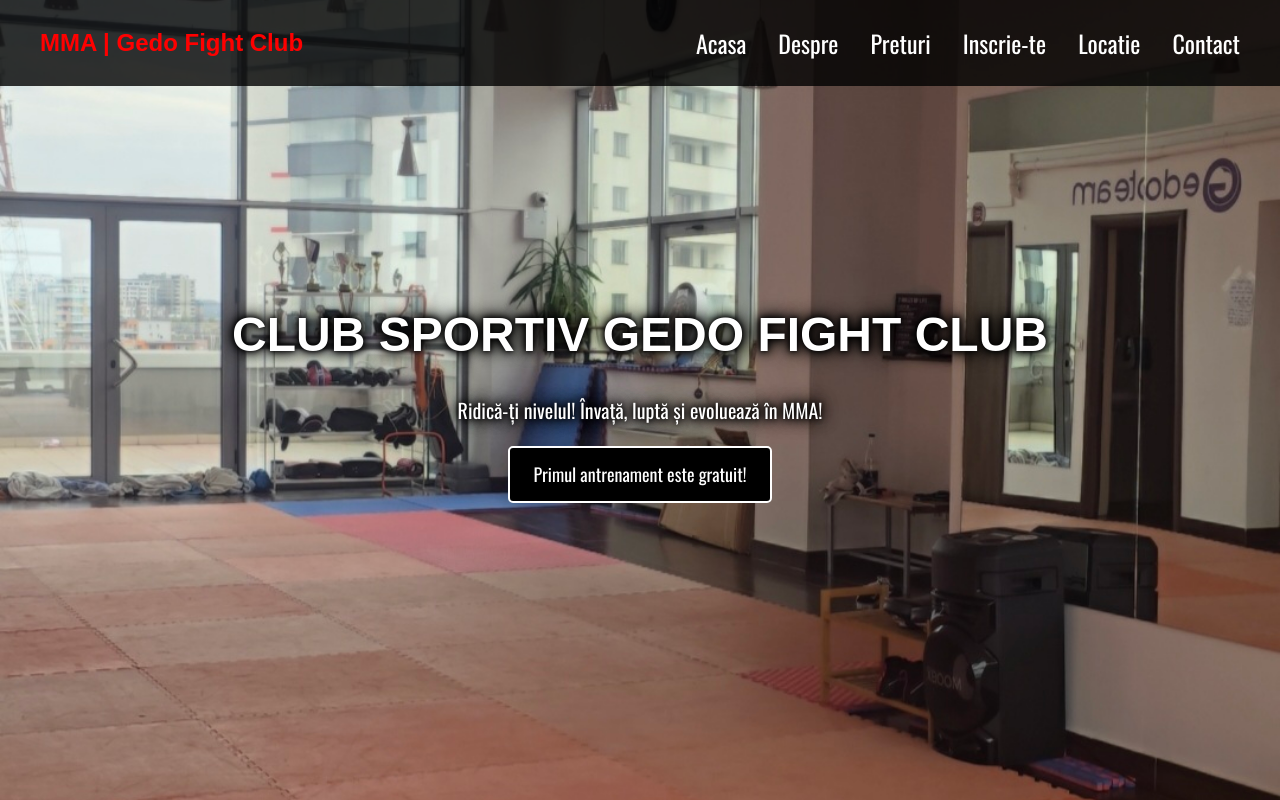
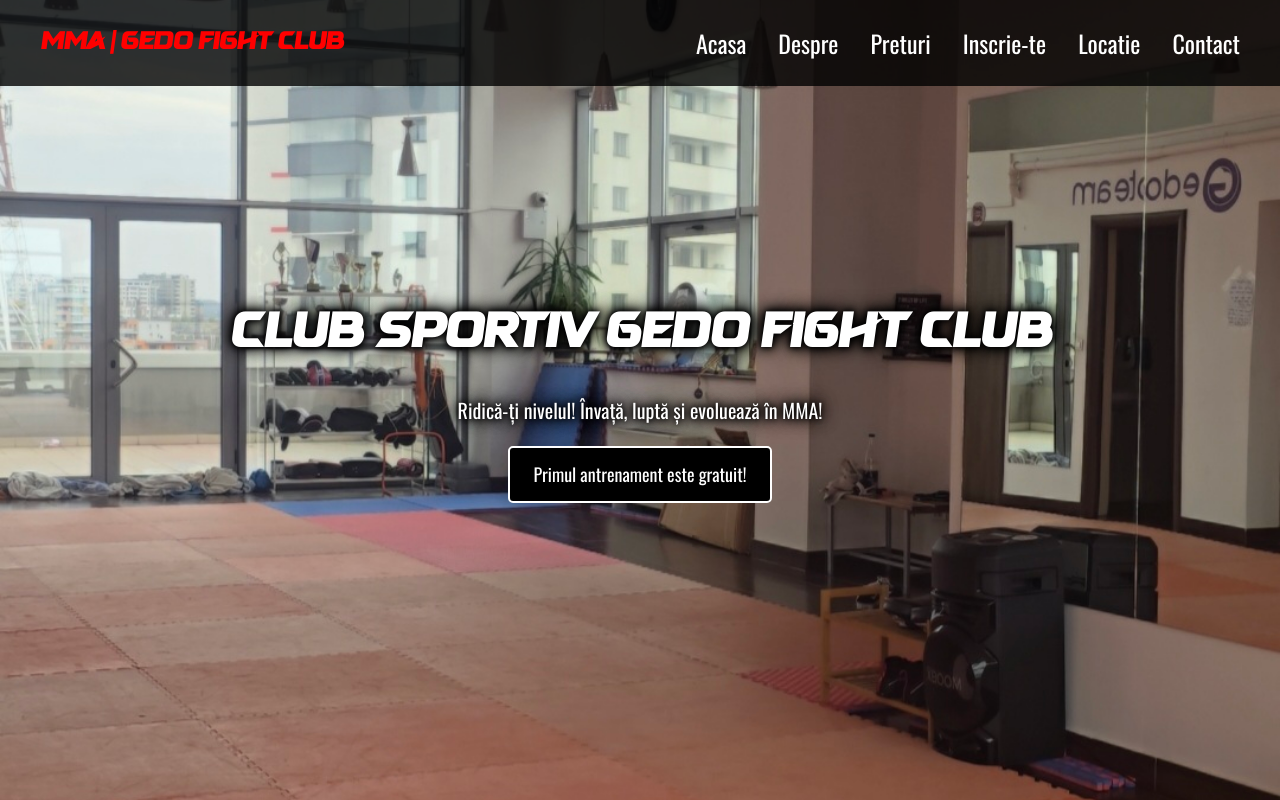
Before and after one commit to DavidConstantin33/gfc-site-react, a React (Create React App) app: page / in a window 1280 px wide. Shown: the top 800 px of the page. Built offline with nearby package versions, Linux system fonts and the light colour scheme.

Commit message:
fixed font path

```diff
--- a/src/index.css
+++ b/src/index.css
@@ -8,7 +8,7 @@
 
 @font-face {
   font-family: 'Sakana';
-  src: url('/public/font/Sakana.ttf') format('ttf');
+  src: url('./font/Sakana.ttf') format('truetype');
   font-weight: normal;
   font-style: normal;
 }
```
Also changed, not shown: src/font/Sakana.ttf (renamed from public/font/Sakana.ttf).
